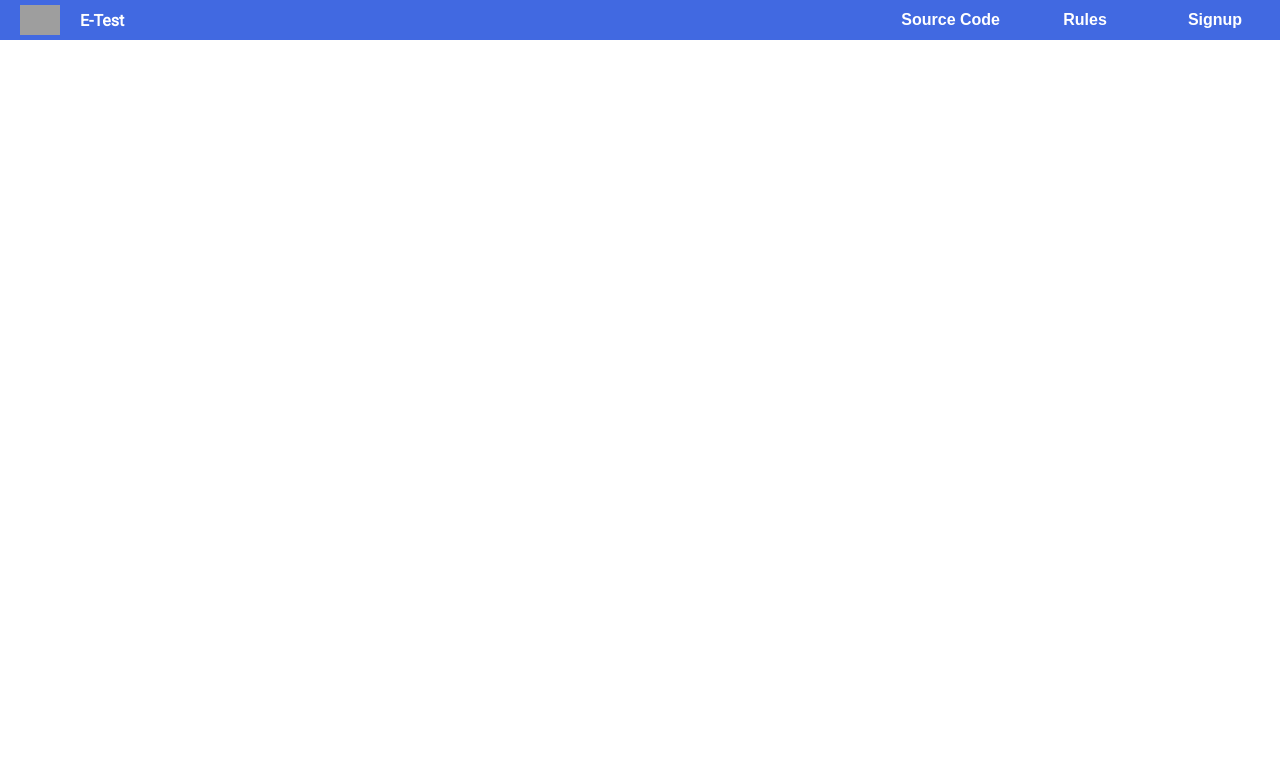
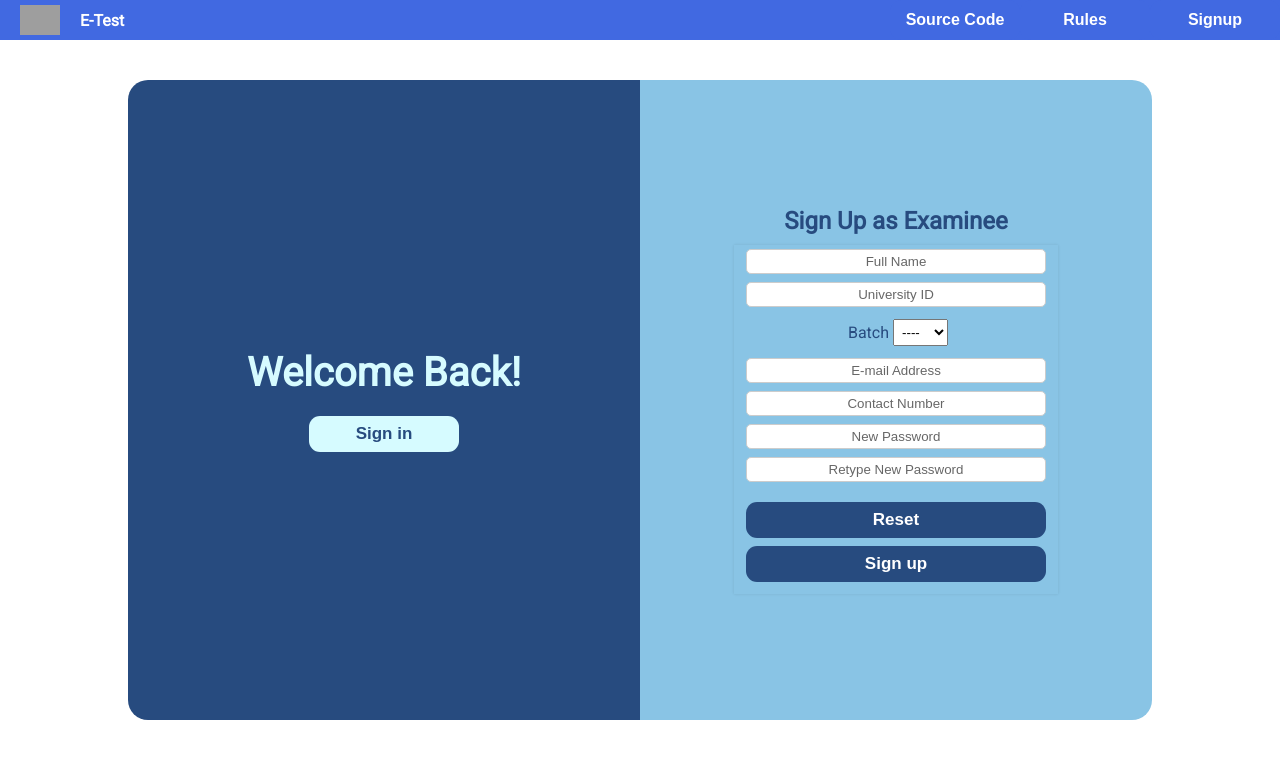
Before and after one commit to younoch/e_hall, a Vue app: page / in a window 1280 px wide. Shown: the top 758 px of the page. Built offline with nearby package versions, Linux system fonts and the light colour scheme; grey boxes are pictures that could not be loaded.

Commit message:
Landing Pages: signup form+ Signin Welcome

```diff
--- a/src/App.vue
+++ b/src/App.vue
@@ -20,4 +20,17 @@ export default {
 body {
   font-family: "Roboto";
 }
+button {
+  font-size: 17px;
+  padding: 8px 12px !important;
+  border-radius: 11px !important;
+  font-weight: 700 !important;
+  min-width: 150px;
+  border: none;
+}
+input::-webkit-outer-spin-button,
+input::-webkit-inner-spin-button {
+  -webkit-appearance: none;
+  margin: 0;
+}
 </style>
--- /dev/null
+++ b/src/components/landing-page/LandingLoginclick.vue
@@ -0,0 +1,27 @@
+   <template>
+  <div>
+    <h1>Welcome Back!</h1>
+    <button>Sign in</button>
+  </div>
+</template>
+   <script>
+export default {};
+</script>
+<style scoped>
+div {
+  display: flex;
+  flex-direction: column;
+  align-items: center;
+  justify-content: center;
+}
+h1 {
+  color: #d6fbff;
+  text-align: center;
+  margin-bottom: 20px;
+  font-size: 40px;
+}
+button {
+  background-color: #d6fbff;
+  color: #274b7f;
+}
+</style>
--- a/src/components/landing-page/LandingMain.vue
+++ b/src/components/landing-page/LandingMain.vue
@@ -1,13 +1,64 @@
 <template>
-  <landing-header></landing-header>
+  <landing-header class="header_position"></landing-header>
+
+  <section>
+    <main>
+      <landing-loginclick class="landing-signclick"></landing-loginclick>
+      <landing-signup class="landing-signup"></landing-signup>
+    </main>
+  </section>
 </template>
 
 <script>
+//Componnents
 import LandingHeader from "./LandingHeader.vue";
+import LandingSignup from "./LandingSignup.vue";
+import LandingLoginclick from "./LandingLoginclick.vue";
+//Assets
+
 export default {
-  components: { LandingHeader },
+  components: { LandingLoginclick, LandingHeader, LandingSignup },
+  data() {
+    return {};
+  },
 };
 </script>
 
 <style scoped>
+section {
+  width: 100vw;
+  height: 100vh;
+  display: flex;
+  flex-direction: column;
+  align-items: center;
+  justify-content: center;
+}
+main {
+  width: 80%;
+  height: 80%;
+  border-radius: 20px;
+  overflow: hidden;
+}
+.landing-signclick {
+  width: 50%;
+  float: left;
+  height: 100%;
+  background-color: #274b7f;
+}
+.landing-signup {
+  width: 50%;
+  float: right;
+  height: 100%;
+  background-color: #89c4e5;
+}
+.header_position {
+  position: absolute;
+  left: 0;
+  top: 0;
+  z-index: 100;
+}
+img {
+  width: 100%;
+  height: 100%;
+}
 </style>
--- /dev/null
+++ b/src/components/landing-page/LandingSignup.vue
@@ -0,0 +1,125 @@
+<template>
+  <section>
+    <h2>Sign Up as Examinee</h2>
+    <form action="" method="post">
+      <div class="content">
+        <input type="text" name="user_name" id="" placeholder="Full Name" />
+
+        <input type="number" name="user_id" id="" placeholder="University ID" />
+
+        <div>
+          <label for="user_batch" class="zero">Batch</label>
+          <select name="user_batch" id="" class="zero">
+            <option value="#">----</option>
+            <option value="e5">E5</option>
+            <option value="e6">E6</option>
+            <option value="e7">E7</option>
+            <option value="e8">E8</option>
+            <option value="e9">E9</option>
+            <option value="e10">E10</option>
+            <option value="r10">R10</option>
+            <option value="r11">R11</option>
+            <option value="r12">r12</option>
+          </select>
+        </div>
+
+        <input
+          type="email"
+          name="user_email"
+          id=""
+          placeholder="E-mail Address"
+        />
+
+        <input type="tel" name="user_tel" id="" placeholder="Contact Number" />
+
+        <input
+          type="password"
+          name="user-passord"
+          id=""
+          placeholder="New Password"
+        />
+
+        <input
+          type="password"
+          name="user-passord"
+          id=""
+          placeholder="Retype New Password"
+        />
+        <div class="buttons">
+          <button type="reset">Reset</button>
+          <button type="submit">Sign up</button>
+        </div>
+      </div>
+    </form>
+  </section>
+</template>
+
+<script>
+export default {};
+</script>
+
+<style scoped>
+section {
+  display: flex;
+  justify-content: center;
+  align-items: center;
+}
+form {
+  box-shadow: 0 0 3px 0 rgba(0, 0, 0, 0.1);
+
+  color: #274b7f;
+  background-color: #89c4e5;
+  padding: 0;
+  display: flex;
+  flex-direction: column;
+  justify-content: center;
+  align-items: center;
+}
+h2 {
+  margin-bottom: 10px;
+  color: #274b7f;
+}
+.content {
+  width: 70%;
+  height: 70%;
+  display: flex;
+  flex-direction: column;
+  justify-content: center;
+  align-items: center;
+  border-radius: 6px;
+  background-color: none;
+}
+input {
+  display: block;
+  padding: 0;
+  margin: 0;
+  border-radius: 5px;
+  border: 1px solid #ccc;
+  width: 300px;
+}
+input::placeholder {
+  color: rgba(0, 0, 0, 0.6);
+  text-align: center;
+}
+div > * {
+  padding: 4px;
+  margin: 4px;
+}
+label {
+  float: left;
+}
+button {
+  color: white;
+  background-color: #274b7f;
+  margin-top: 8px;
+  width: 300px;
+  display: flex;
+  flex-direction: column;
+  justify-content: center;
+  align-items: center;
+}
+
+.zero {
+  margin: 0;
+}
+</style>
```
Also changed, not shown: src/components/landing-page/LandingSignin.vue (deleted, +0 -10 lines), src/assets/Summer_32.jpg (added), src/note.txt (added).
